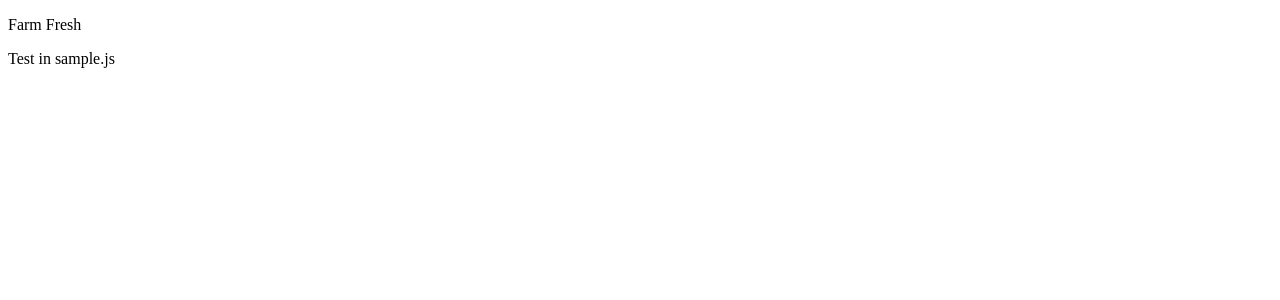
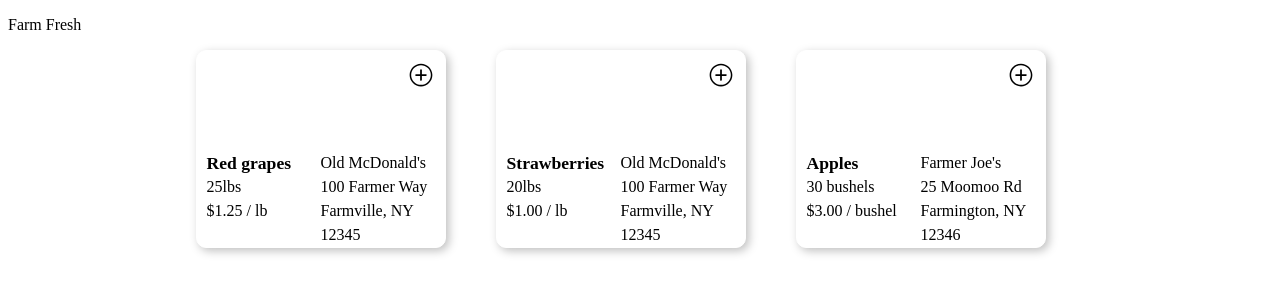
Before and after one commit to BW-Farm-Fresh-Produce/Frontend, a React (Create React App) app in the folder farm-fresh/: page / in a window 1280 px wide. Shown: the top 300 px of the page. Built offline with nearby package versions, Linux system fonts and the light colour scheme.

Commit message:
Create Consumer and Product Card components. Create temp fake data to test components in App.js

```diff
--- a/farm-fresh/src/App.js
+++ b/farm-fresh/src/App.js
@@ -1,14 +1,16 @@
-import React from 'react';
+import React from "react";
 
-import Sample from "./components/sample";
+// import Sample from "./components/sample";
+import Consumer from "./components/Consumer";
 
 function App() {
-  return (
-    <div className="App">
-     <p>Farm Fresh</p>
-     <Sample />
-    </div>
-  );
+    return (
+        <div className="App">
+            <p>Farm Fresh</p>
+            {/* <Sample /> */}
+            <Consumer />
+        </div>
+    );
 }
 
 export default App;
--- a/farm-fresh/src/components/Consumer.js
+++ b/farm-fresh/src/components/Consumer.js
@@ -0,0 +1,83 @@
+// Consumer "home" page after logging in
+//
+
+import React, { useEffect, useState } from "react";
+import axios from "axios";
+import styled from "styled-components";
+
+import Product from "./Product";
+
+const CardsContainer = styled.div`
+    display: grid;
+    width: calc(100% - 375px);
+    max-width: 900px;
+    grid-template-columns: repeat(auto-fill, 250px);
+    grid-template-rows: repeat(auto-fill, minmax(100px, 1fr));
+    grid-gap: 50px;
+    text-align: center;
+    margin: 0 auto;
+`;
+
+export default props => {
+    // set some fake data for now
+    const [products, setProducts] = useState([
+        {
+            product_id: 4321,
+            name: "Red grapes",
+            available_quantity: "25lbs",
+            price: "$1.25 / lb",
+            farmer_id: 1234,
+            farm: "Old McDonald's",
+            farm_location_street: "100 Farmer Way",
+            farm_location_city: "Farmville, NY 12345"
+        },
+        {
+            product_id: 4322,
+            name: "Strawberries",
+            available_quantity: "20lbs",
+            price: "$1.00 / lb",
+            farmer_id: 1234,
+            farm: "Old McDonald's",
+            farm_location_street: "100 Farmer Way",
+            farm_location_city: "Farmville, NY 12345"
+        },
+        {
+            product_id: 4323,
+            name: "Apples",
+            available_quantity: "30 bushels",
+            price: "$3.00 / bushel",
+            farmer_id: 1234,
+            farm: "Farmer Joe's",
+            farm_location_street: "25 Moomoo Rd",
+            farm_location_city: "Farmington, NY 12346"
+        }
+    ]);
+
+    // when adding search bar, useEffect dependency will need to be updated so that the visible products change
+    useEffect(() => {
+        // API call to get available products
+        // axios
+        //     .get()
+        //     .then(response => {
+        //         console.log("Response: ", response);
+        //     })
+        //     .catch(err => console.log("Error: ", err));
+    }, []);
+
+    return (
+        <CardsContainer>
+            {products.length !== 0 &&
+                products.map(product => (
+                    <Product
+                        key={product.product_id}
+                        name={product.name}
+                        available_quantity={product.available_quantity}
+                        price={product.price}
+                        farm={product.farm}
+                        farm_location_street={product.farm_location_street}
+                        farm_location_city={product.farm_location_city}
+                    />
+                ))}
+        </CardsContainer>
+    );
+};
--- a/farm-fresh/src/components/Product.js
+++ b/farm-fresh/src/components/Product.js
@@ -0,0 +1,85 @@
+import React from "react";
+import styled from "styled-components";
+
+import { IoIosAddCircleOutline } from "react-icons/io";
+
+const Card = styled.div`
+    background: #ffffff;
+    border: 1px solid #ffffff;
+    box-sizing: border-box;
+    box-shadow: 3px 3px 10px rgba(0, 0, 0, 0.25);
+    border-radius: 10px;
+    display: flex;
+    flex-direction: column;
+    position: relative;
+`;
+
+const AddIcon = styled(IoIosAddCircleOutline)`
+    position: absolute;
+    right: 10px;
+    top: 10px;
+    font-size: 1.75rem;
+    cursor: pointer;
+`;
+
+const ImageWrapper = styled.div`
+    width: 100%;
+    height: 100px;
+`;
+
+const TextContainer = styled.div`
+    display: flex;
+    flex-flow: row nowrap;
+    justify-content: space-between;
+    align-items: flex-start;
+    padding: 0 10px;
+    text-align: left;
+    line-height: 1.5rem;
+
+    h2,
+    p {
+        margin: 0;
+    }
+`;
+
+const InfoWrapper = styled.div`
+    display: flex;
+    flex-direction: column;
+    width: 50%;
+    line=height: 1;
+`;
+
+// const FarmInfo = styled.div`
+//     display: flex;
+//     flex-direction: column;
+//     line-height: 1;
+//     width: 50%;
+// `;
+
+const ProductName = styled.h2`
+    font-size: 1.1rem;
+`;
+
+// props needed --> product.name, product.available_quantity, product.price, product.farmer__farm_name, product.farmer_farm_location
+export default props => {
+    return (
+        <Card>
+            <AddIcon />
+            <ImageWrapper>
+                <img />
+            </ImageWrapper>
+            <TextContainer>
+                <InfoWrapper>
+                    <ProductName>{props.name}</ProductName>
+                    <p>{props.available_quantity}</p>
+                    <p>{props.price}</p>
+                </InfoWrapper>
+                <InfoWrapper>
+                    <p>{props.farm}</p>
+                    <p>{props.farm_location_street}</p>
+                    <p>{props.farm_location_city}</p>
+                </InfoWrapper>
+            </TextContainer>
+        </Card>
+    );
+};
```
